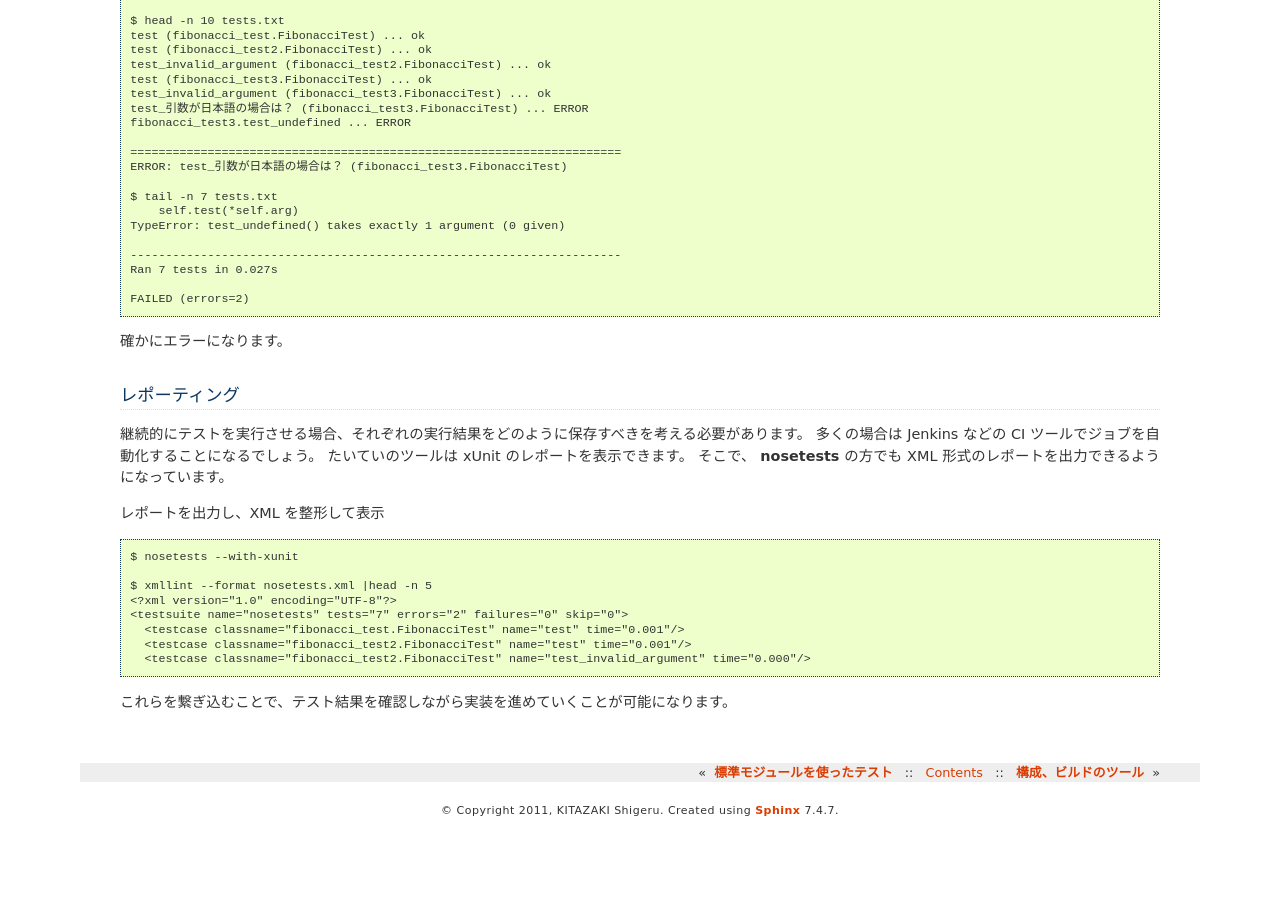
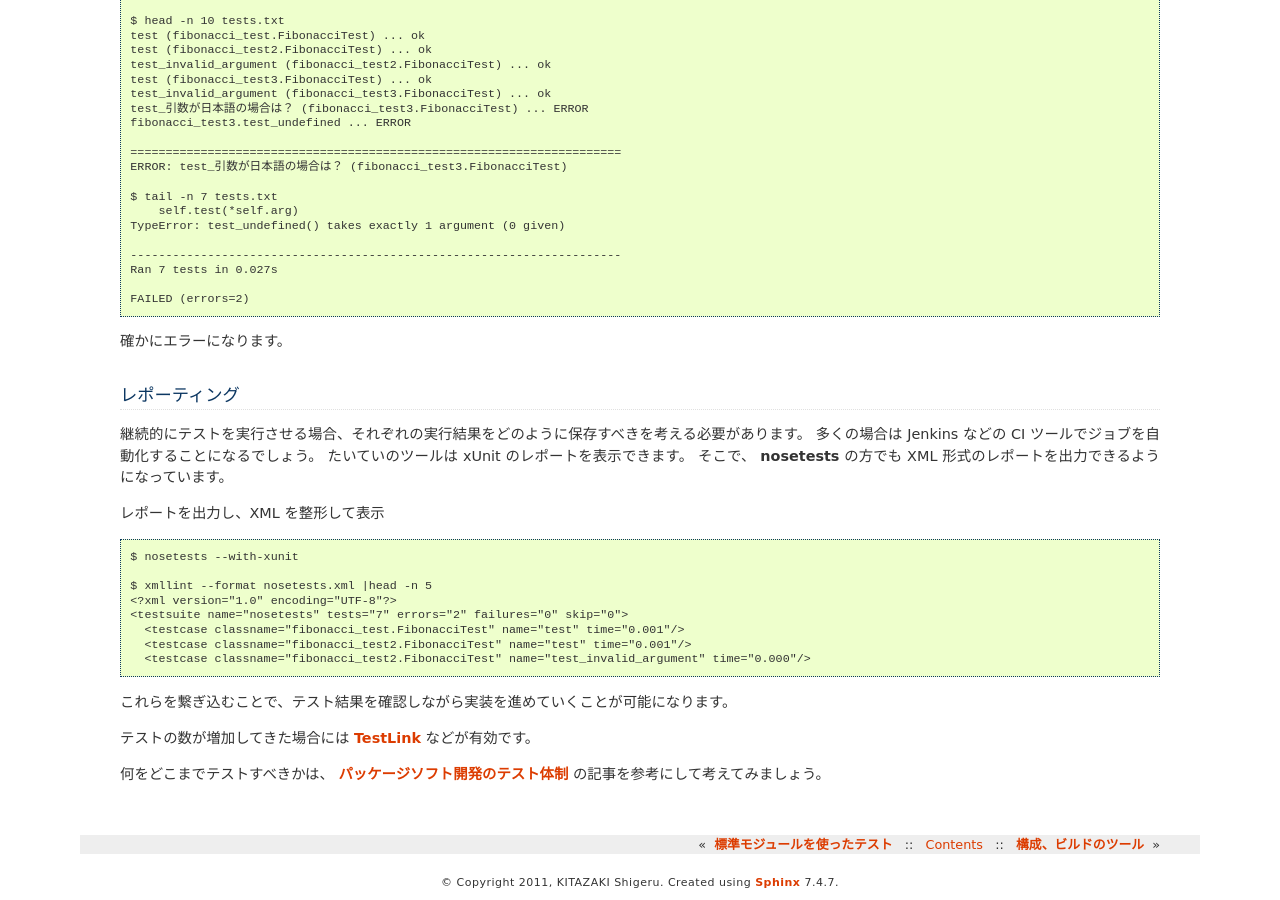
Before and after one commit to skitazaki/python-school-ja, a Sphinx documentation site: the page built from doc/projects/tests-2.txt, in a window 1280 px wide and 900 px high, scrolled down 969 px. Built offline with Sphinx 7.4.7, drawn with Linux system fonts in a browser that asks for light colours; before the commit the page ends 1797 px from its top, so only the background shows below that.

Commit message:
add link on the web.

```diff
--- a/doc/projects/tests-2.txt
+++ b/doc/projects/tests-2.txt
@@ -91,3 +91,10 @@ Nose のインストール
       <testcase classname="fibonacci_test2.FibonacciTest" name="test_invalid_argument" time="0.000"/>
 
 これらを繋ぎ込むことで、テスト結果を確認しながら実装を進めていくことが可能になります。
+
+テストの数が増加してきた場合には `TestLink`_ などが有効です。
+
+何をどこまでテストすべきかは、 `パッケージソフト開発のテスト体制`_ の記事を参考にして考えてみましょう。
+
+.. _パッケージソフト開発のテスト体制: http://dev.ariel-networks.com/articles/testpress-vol9/part1/
+.. _TestLink: http://www.teamst.org/
```
Also changed, not shown: 1 other file.
